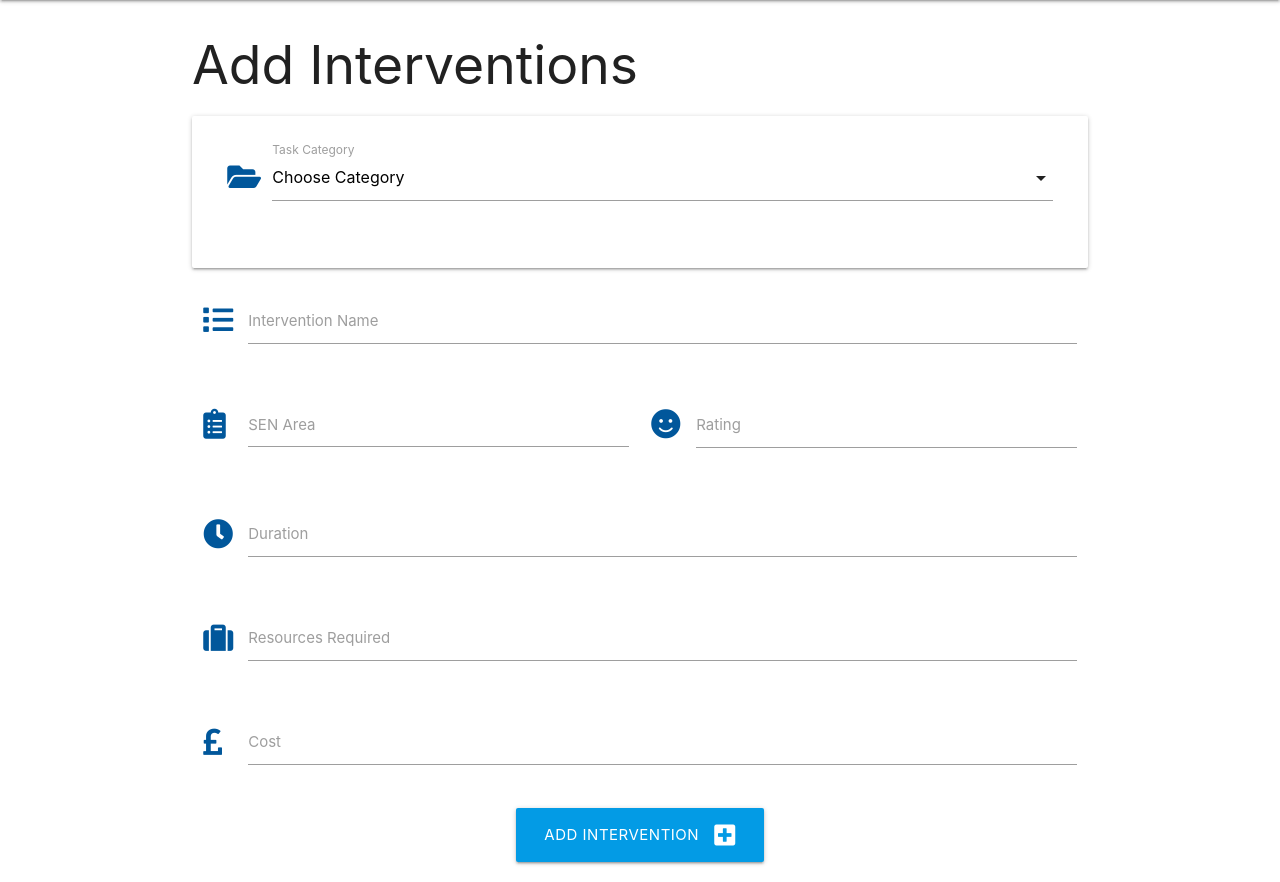
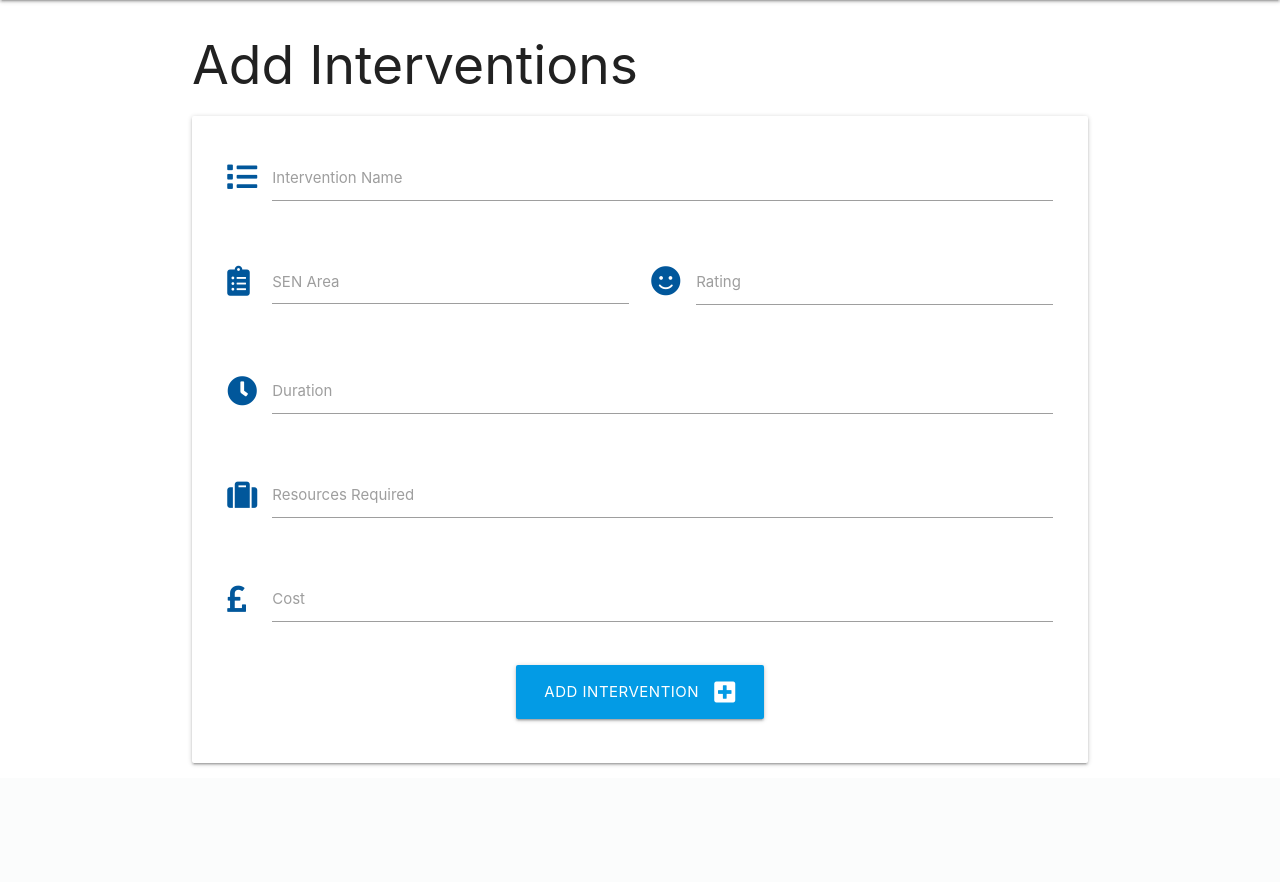
Before and after one commit to Code-Institute-Submissions/milestone_3_project, a Flask app: page /add_interventions in a window 1280 px wide. Shown: the part 64-946 px from the top of the page. After the commit the page ends 830 px from the top, so only its background shows below. Run offline with Flask 2, Linux system fonts and the light colour scheme; some libraries are stand-ins or nearby versions.

Commit message:
Periodic commit

```diff
--- a/app.py
+++ b/app.py
@@ -72,13 +72,6 @@ def add_interventions():
     return render_template("add_interventions", interventions=interventions)
 
 
-
-@app.route("/add_need", methods=["GET", "POST"])
-def add_need():
-    need = mongo.db.need.find().sort("area_of_need", 1)
-    return render_template("add_interventions", need=need)
-
-
 if __name__ == "__main__":
     app.run(host = os.environ.get("IP"), port=int(os.environ.get("PORT")),
             debug=True)
--- a/static/js/script.js
+++ b/static/js/script.js
@@ -2,5 +2,5 @@ $(document).ready(function(){
     $('.sidenav').sidenav();
     $('.dropdown-trigger').dropdown();
     $('.collapsible').collapsible();
-    $('select').formSelect();
+
   });
--- a/templates/add_interventions.html
+++ b/templates/add_interventions.html
@@ -5,26 +5,8 @@
 
 <h2> Add Interventions </h2>
 
-
- <div class="row card-panel grey-lighten-5">
-        <form class="col s12" method="POST" action="{{ url_for('add_need') }}">
-            <div class="row">
-                <div class="input-field col s12">
-                <i class="fas fa-folder-open prefix light-blue-text text-darken-4"></i>
-                    <select id="area_of_need" name="area_of_need" class="validate" required>
-                        <option value="" disabled selected>Choose Category</option>
-                        {% for need in need %}
-                            <option value ="{{ need.area_of_need }}">{{ need.area_of_need }}</option>
-                        {% endfor %}
-                    </select>
-                    <label for ="area_of_need">Task Category</label>
-                </div>
-            </div>
-        </form>
- </div>
-
-
-
+<div class="row card-panel grey-lighten-5">
+<form class="col s12" method="POST" action="{{ url_for('add_interventions') }}">
 
 <!-- Name -->
 <div class="row">
@@ -100,6 +82,5 @@
 </form>
 </div>
 </div>
-</div>
-</div>
+
 {% endblock %}
```
